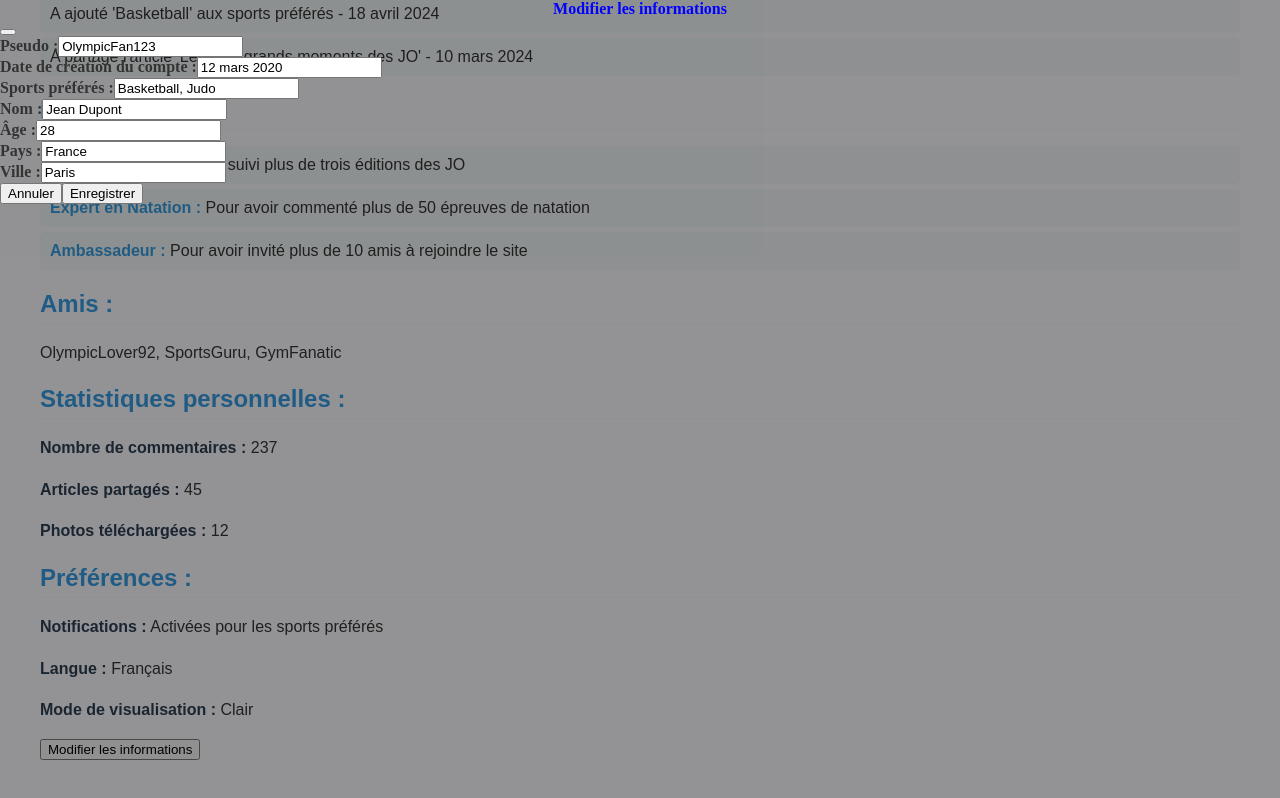
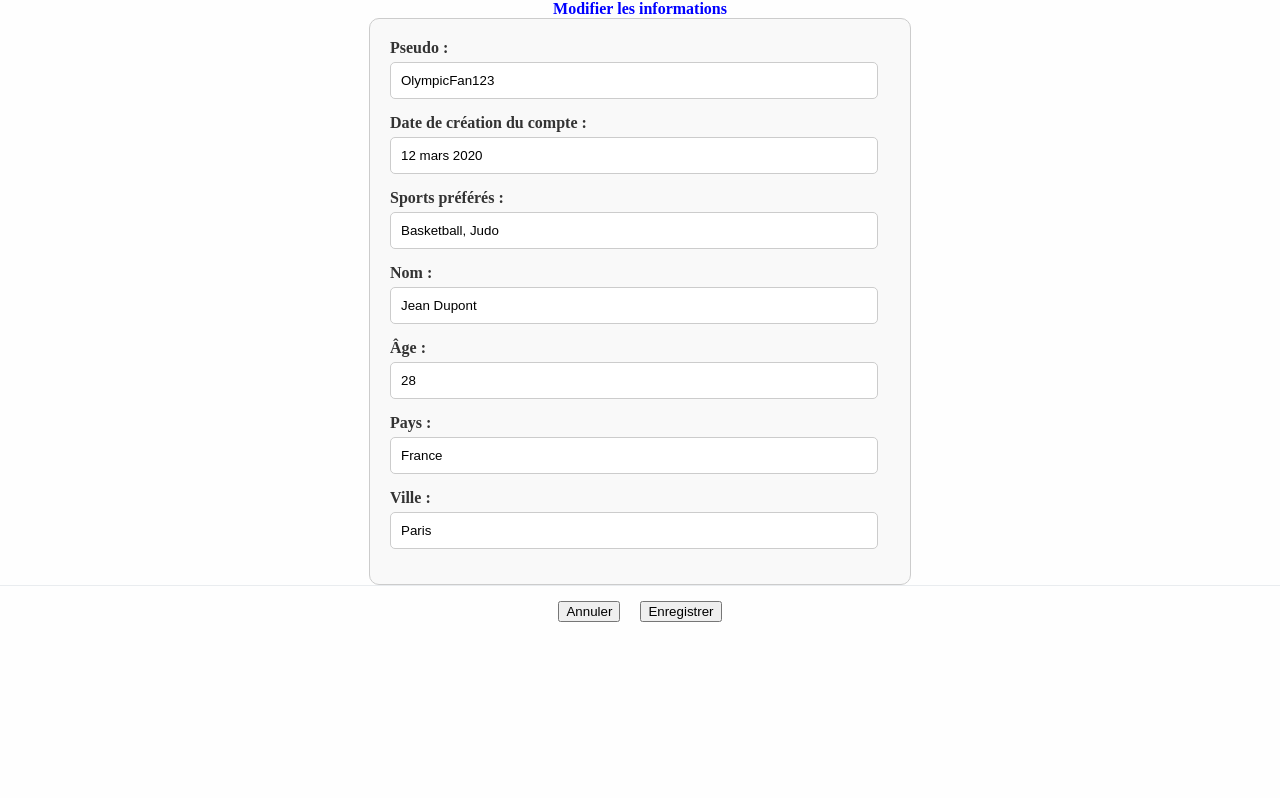
Before and after one commit to Loocist23/JO_React_Loocist_iSkySan, a React (Create React App) app: page /profile in a window 1280 px wide. Both pictures are taken after a click on the button "Modifier les informations". Shown: the part 830-1628 px from the top of the page. Built offline with nearby package versions, Linux system fonts and the light colour scheme.

Commit message:
styleform

```diff
--- a/src/screens/Profile.js
+++ b/src/screens/Profile.js
@@ -84,7 +84,7 @@ const UserProfile = () => {
             <Button onClick={handleShow}>Modifier les informations</Button>
 
             <Modal show={showModal} onHide={handleClose}>
-                <Modal.Header closeButton>
+                <Modal.Header>
                     <Modal.Title>Modifier les informations</Modal.Title>
                 </Modal.Header>
                 <Modal.Body>
--- a/src/styles/Profile.css
+++ b/src/styles/Profile.css
@@ -76,3 +76,45 @@ ul li strong {
     font-size: 0.8em;
     color: #7f8c8d;
 }
+form {
+    max-width: 500px;
+    margin: auto;
+    padding: 20px;
+    border: 1px solid #ccc;
+    border-radius: 10px;
+    background-color: #f9f9f9;
+}
+
+form div {
+    margin-bottom: 15px;
+}
+
+form label {
+    display: block;
+    margin-bottom: 5px;
+    font-weight: bold;
+}
+
+form input[type="text"] {
+    width: calc(100% - 12px); /* Adjust to account for padding and border */
+    padding: 10px;
+    border: 1px solid #ccc;
+    border-radius: 5px;
+    box-sizing: border-box;
+}
+
+form input[type="text"]:focus {
+    border-color: #007bff;
+    outline: none;
+    box-shadow: 0 0 5px rgba(0, 123, 255, 0.5);
+}
+.modal-footer {
+    display: flex;
+    justify-content: center;
+    padding: 15px;
+    border-top: 1px solid #e9ecef;
+}
+
+.modal-footer .btn {
+    margin: 0 10px;
+}
--- a/src/styles/SportFavoris.css
+++ b/src/styles/SportFavoris.css
@@ -49,7 +49,7 @@
     width: 100%;
     height: 100%;
     overflow: auto;
-    background-color: rgba(0,0,0,0.4);
+    background-color:  #fefefe;
 }
 .border-div {
     border: 1px solid #888;
```
